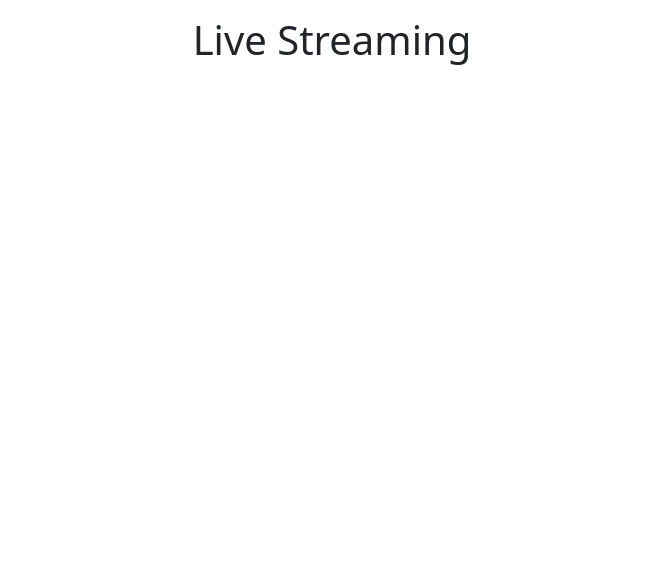
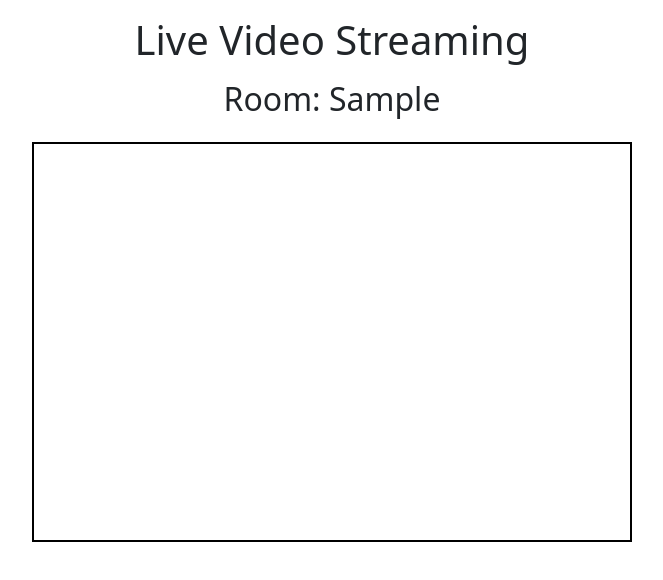
Before and after one commit to Jinyoun9/SMSinmungo_FE, a React (Create React App) app: page / in a window 1280 px wide. Both pictures are taken after typing "Sample" into the empty fields and a click on the button "Create Room". Shown: the top 580 px of the page, without its empty margins (308-971 px from the left). Built offline with nearby package versions, Linux system fonts and the light colour scheme; no server answers.

Commit message:
Update VideoChat.js

```diff
--- a/src/VideoChat.js
+++ b/src/VideoChat.js
@@ -7,7 +7,7 @@ import "./style.css";
 const VideoChat = () => {
   const [roomName, setRoomName] = useState("");
   const [inRoom, setInRoom] = useState(false);
-  const [isStreamer, setIsStreamer] = useState(false);
+  const [isStreamer, setIsStreamer] = useState(false); // 방송자 여부
   const [localStream, setLocalStream] = useState(null);
   const [remoteStream, setRemoteStream] = useState(null);
 
@@ -17,9 +17,10 @@ const VideoChat = () => {
   const peerRef = useRef(null);
 
   useEffect(() => {
+    // Socket.IO 서버 연결
     socketRef.current = io("http://localhost:8000");
 
-    // 방송자로부터 스트림 offer를 받는 이벤트
+    // 방송자로부터 Offer 수신
     socketRef.current.on("offer", (data) => {
       if (!isStreamer) {
         const peer = new SimplePeer({
@@ -27,34 +28,35 @@ const VideoChat = () => {
           trickle: false,
         });
 
-        peer.signal(data.offer); // 스트리머의 offer 수신
+        peer.signal(data.offer); // 스트리머의 Offer 처리
         peer.on("stream", (stream) => {
           setRemoteStream(stream);
-          remoteVideoRef.current.srcObject = stream; // 시청자는 방송자의 스트림 표시
+          remoteVideoRef.current.srcObject = stream; // 스트리머의 스트림을 비디오에 연결
         });
 
         peerRef.current = peer;
-        peer.on("signal", (signal) => {
-          socketRef.current.emit("answer", { answer: signal, roomName });
+        peer.on("signal", (answer) => {
+          socketRef.current.emit("answer", { answer, roomName });
         });
       }
     });
 
-    // 스트리머가 시청자의 answer를 처리
+    // 시청자의 Answer 수신
     socketRef.current.on("answer", (data) => {
       if (isStreamer) {
         peerRef.current.signal(data.answer);
       }
     });
 
-    return () => socketRef.current.disconnect();
+    return () => socketRef.current.disconnect(); // 컴포넌트 언마운트 시 소켓 연결 해제
   }, [isStreamer]);
 
   const handleCreateRoom = () => {
-    if (roomName === "") {
+    if (!roomName.trim()) {
       alert("Room name cannot be empty!");
       return;
     }
+
     setIsStreamer(true); // 방송자 설정
     setInRoom(true);
     socketRef.current.emit("createRoom", roomName);
@@ -68,23 +70,27 @@ const VideoChat = () => {
         const peer = new SimplePeer({
           initiator: true,
           trickle: false,
-          stream,
+          stream, // 방송자의 스트림 추가
         });
 
-        peer.on("signal", (signal) => {
-          socketRef.current.emit("offer", { offer: signal, roomName });
+        peer.on("signal", (offer) => {
+          socketRef.current.emit("offer", { offer, roomName });
         });
 
         peerRef.current = peer;
       })
-      .catch((err) => console.error(err));
+      .catch((err) => {
+        console.error("Error accessing media devices:", err);
+        alert("Unable to access camera or microphone.");
+      });
   };
 
   const handleJoinRoom = () => {
-    if (roomName === "") {
+    if (!roomName.trim()) {
       alert("Room name cannot be empty!");
       return;
     }
+
     setIsStreamer(false); // 시청자 설정
     setInRoom(true);
     socketRef.current.emit("joinRoom", roomName);
@@ -92,7 +98,8 @@ const VideoChat = () => {
 
   return (
     <div className="container">
-      <h1 className="text-center my-3">Live Streaming</h1>
+      <h1 className="text-center my-3">Live Video Streaming</h1>
+
       {!inRoom && (
         <div className="d-flex justify-content-center mb-3">
           <input
@@ -101,6 +108,7 @@ const VideoChat = () => {
             placeholder="Enter room name"
             value={roomName}
             onChange={(e) => setRoomName(e.target.value)}
+            style={{ maxWidth: "300px" }}
           />
           <button className="btn btn-success me-2" onClick={handleCreateRoom}>
             Create Room
@@ -112,11 +120,32 @@ const VideoChat = () => {
       )}
 
       {inRoom && (
-        <div className="video-container">
-          {isStreamer ? (
-            <video ref={localVideoRef} autoPlay muted style={{ width: "600px", height: "400px" }} />
-          ) : (
-            <video ref={remoteVideoRef} autoPlay style={{ width: "600px", height: "400px" }} />
+        <div>
+          <div className="d-flex justify-content-center mb-3">
+            <h2>Room: {roomName}</h2>
+          </div>
+
+          <div className="d-flex justify-content-center">
+            {isStreamer ? (
+              <video
+                ref={localVideoRef}
+                autoPlay
+                muted
+                style={{ width: "600px", height: "400px", border: "2px solid black" }}
+              />
+            ) : (
+              <video
+                ref={remoteVideoRef}
+                autoPlay
+                style={{ width: "600px", height: "400px", border: "2px solid black" }}
+              />
+            )}
+          </div>
+
+          {!isStreamer && !remoteStream && (
+            <div className="d-flex justify-content-center mt-3">
+              <p>Waiting for the broadcaster...</p>
+            </div>
           )}
         </div>
       )}
```
